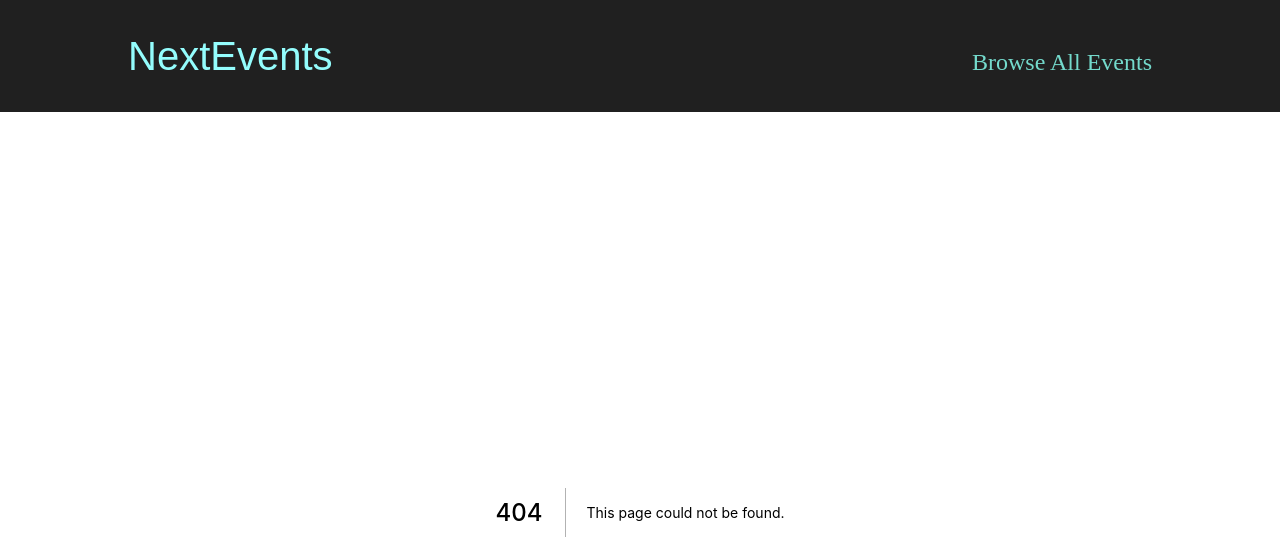
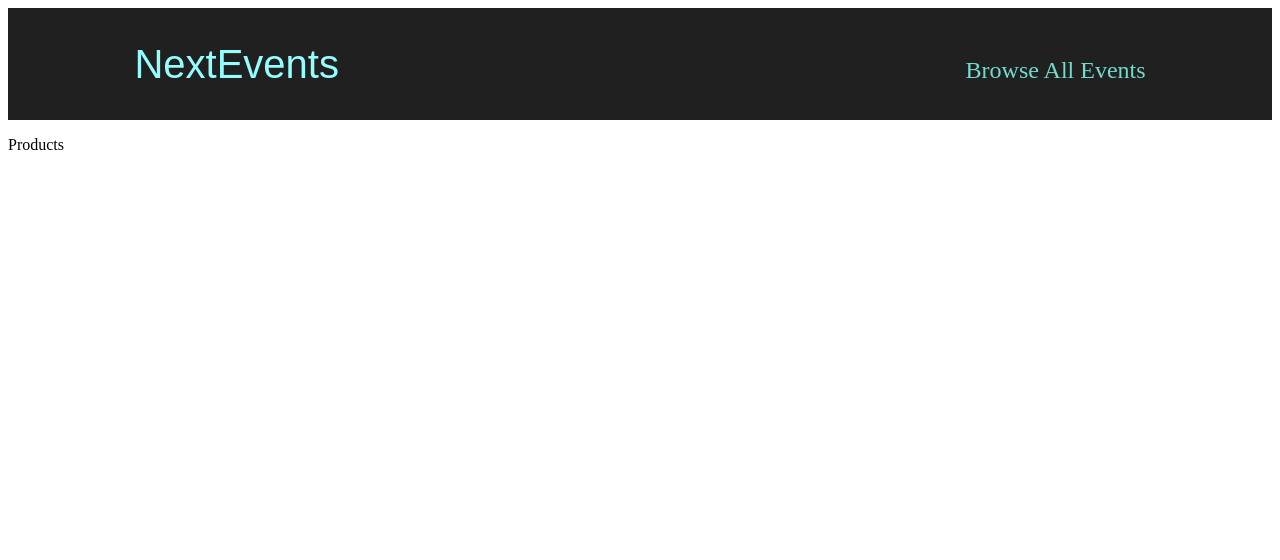
Before and after one commit to jslow421/next-course-project, a Next.js app: page /products in a window 1280 px wide. Before the commit this address had no page. Shown: the top 560 px of the page. Built offline with nearby package versions, Linux system fonts and the light colour scheme.

Commit message:
Starting new route for next section

```diff
--- /dev/null
+++ b/pages/products/index.tsx
@@ -0,0 +1,5 @@
+export default function ProductsPage() {
+    return (
+        <p>Products</p>
+    );
+}
```
